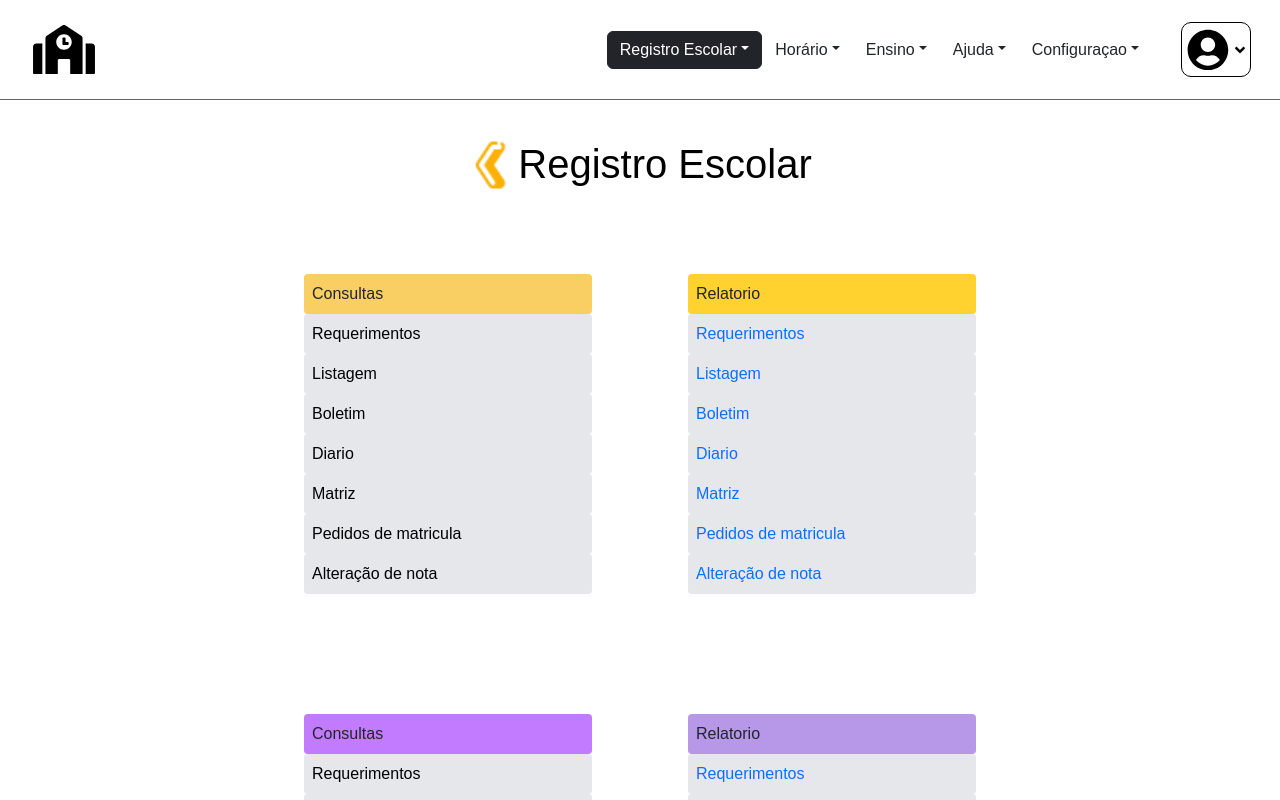
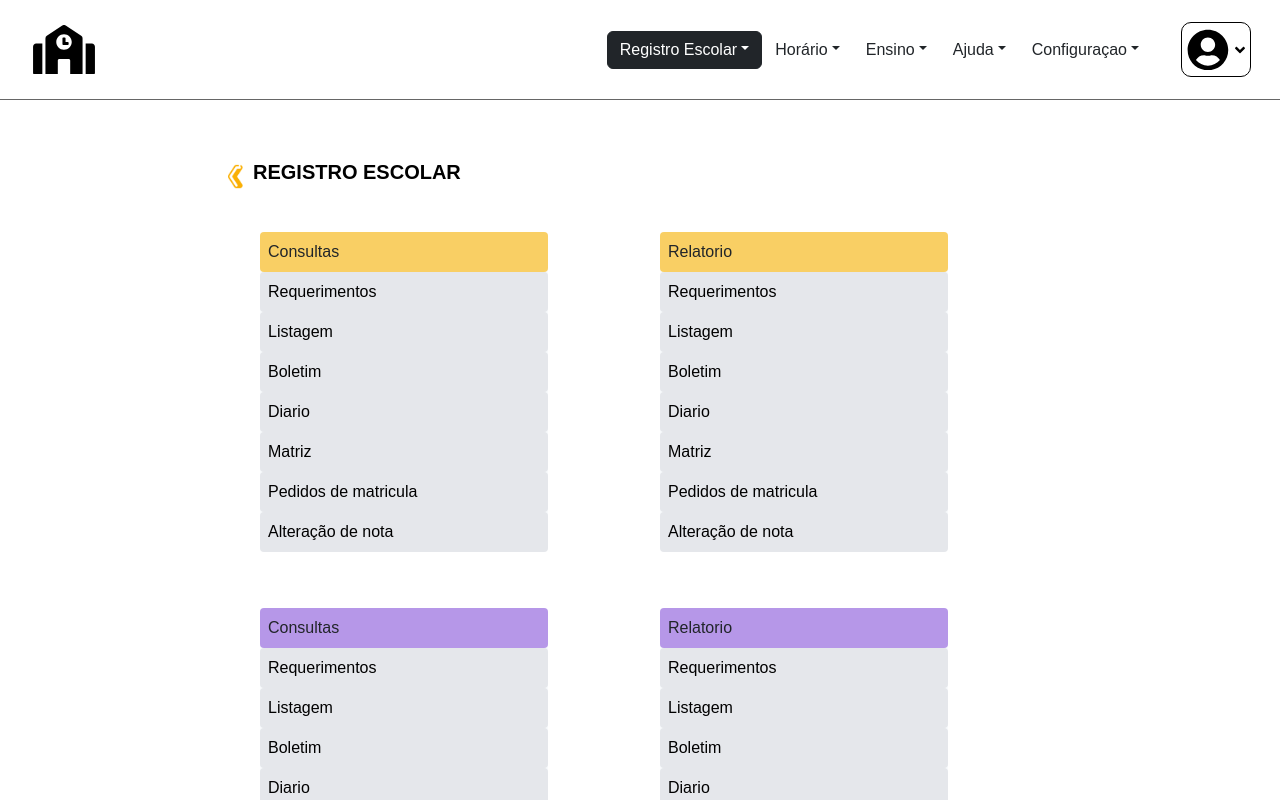
Before and after one commit to EdivanCarvalho1/registro-academico-front, a Next.js app: page /consulta_relatorio in a window 1280 px wide. Shown: the top 800 px of the page. Built offline with nearby package versions, Linux system fonts and the light colour scheme.

Commit message:
botão matricula aluno e alinhamento de de itens

```diff
--- a/src/app/consulta_relatorio/components/consulta.js
+++ b/src/app/consulta_relatorio/components/consulta.js
@@ -3,19 +3,19 @@ import React from 'react'
 
 export default function Consulta({ color }){
   return (
-    <div className=' rounded-lg bg-slate-50 m-5 w-72 h-full '>
+    <div className=' rounded-lg bg-slate-50 ml-2 mr-12 w-72 h-full '>
       <header className={`rounded-sm ${color} p-2 `}>
         Consultas
       </header>
-      <div className='flex flex-column text-black justify-items-start'>
-        <a href='#' className='bg-gray-200 w-full rounded-sm text-black text-decoration-none p-2  '>Requerimentos</a>
-        <a href='#' className='bg-gray-200 w-full rounded-sm text-black text-decoration-none p-2 '>Listagem</a>
-        <a href='#' className='bg-gray-200 w-full rounded-sm text-black text-decoration-none p-2'>Boletim</a>
-        <a href='#' className='bg-gray-200 w-full rounded-sm text-black text-decoration-none p-2 '>Diario</a>
-        <a href='#' className='bg-gray-200 w-full rounded-sm text-black text-decoration-none p-2 '>Matriz</a>
-        <a href='#' className='bg-gray-200 w-full rounded-sm text-black text-decoration-none p-2' >Pedidos de matricula</a>
-        <a href='#' className='bg-gray-200 w-full rounded-sm text-black text-decoration-none p-2 '>Alteração de nota</a>
+      <div className='flex flex-column text-black justify-items-start '>
+        <a href='#' className='bg-gray-200 w-full rounded-sm text-black text-decoration-none p-2 hover:font-bold '>Requerimentos</a>
+        <a href='#' className='bg-gray-200 w-full rounded-sm text-black text-decoration-none p-2 hover:font-bold'>Listagem</a>
+        <a href='#' className='bg-gray-200 w-full rounded-sm text-black text-decoration-none p-2 hover:font-bold'>Boletim</a>
+        <a href='#' className='bg-gray-200 w-full rounded-sm text-black text-decoration-none p-2 hover:font-bold'>Diario</a>
+        <a href='#' className='bg-gray-200 w-full rounded-sm text-black text-decoration-none p-2 hover:font-bold'>Matriz</a>
+        <a href='#' className='bg-gray-200 w-full rounded-sm text-black text-decoration-none p-2 hover:font-bold' >Pedidos de matricula</a>
+        <a href='#' className='bg-gray-200 w-full rounded-sm text-black text-decoration-none p-2 hover:font-bold'>Alteração de nota</a>
       </div>
       </div>
-  )
+      )
 }
--- a/src/app/consulta_relatorio/components/relatorio.js
+++ b/src/app/consulta_relatorio/components/relatorio.js
@@ -1,20 +1,20 @@
 import React from 'react'
 
-export default function Relatorio({ color }) {
+export default function Relatorio({color}){
   return (
-    <div className=" rounded-lg bg-slate-50 m-5 w-72 h-full ">
+    <div className=" rounded-lg bg-slate-50 ml-2  w-72 h-full ">
       <header className={`rounded-sm ${color} p-2`}>
         Relatorio
-      </header>
-      <div className="flex flex-column text-[#493159] justify-items-start ">
-        <a href='#' className='bg-gray-200 w-full rounded-sm text-[#493159] text-decoration-none p-2 '>Requerimentos</a>
-        <a href='#' className='bg-gray-200 w-full rounded-sm text-[#493159] text-decoration-none p-2 '>Listagem</a>
-        <a href='#' className='bg-gray-200 w-full rounded-sm text-[#493159] text-decoration-none p-2  '>Boletim</a>
-        <a href='#' className='bg-gray-200 w-full rounded-sm text-[#493159] text-decoration-none p-2 '>Diario</a>
-        <a href='#' className='bg-gray-200 w-full rounded-sm text-[#493159] text-decoration-none p-2 '>Matriz</a>
-        <a href='#' className='bg-gray-200 w-full rounded-sm text-[#493159] text-decoration-none p-2 '>Pedidos de matricula</a>
-        <a href='#' className='bg-gray-200 w-full rounded-sm text-[#493159] text-decoration-none p-2 '>Alteração de nota</a>
+        </header>
+      <div className="flex flex-column text-black justify-items-start ">
+        <a href='#' className='bg-gray-200 w-full rounded-sm text-black text-decoration-none p-2 hover:font-bold'>Requerimentos</a>
+        <a href='#' className='bg-gray-200 w-full rounded-sm text-black text-decoration-none p-2 hover:font-bold'>Listagem</a>
+        <a href='#' className='bg-gray-200 w-full rounded-sm text-black text-decoration-none p-2  hover:font-bold'>Boletim</a>
+        <a href='#' className='bg-gray-200 w-full rounded-sm text-black text-decoration-none p-2 hover:font-bold'>Diario</a>
+        <a href='#' className='bg-gray-200 w-full rounded-sm text-black text-decoration-none p-2 hover:font-bold'>Matriz</a>
+        <a href='#' className='bg-gray-200 w-full rounded-sm text-black text-decoration-none p-2 hover:font-bold'>Pedidos de matricula</a>
+        <a href='#' className='bg-gray-200 w-full rounded-sm text-black text-decoration-none p-2 hover:font-bold'>Alteração de nota</a>
       </div>
-    </div>
-  );
+      </div>
+      );
 }
--- a/src/app/consulta_relatorio/page.js
+++ b/src/app/consulta_relatorio/page.js
@@ -10,25 +10,41 @@ export default function Home() {
       <div className="bg-white w-full max-w-screen-xl">
         <Header />
         <div className="w-full">
-          <div className="flex justify-center items-center mt-10">
-            <h1 className="text-2xl text-black font-bold inline-flex">
-              <div>
-                <Image src="/icons8-voltar-32.png"
-                width={50}
-                height={40}
+        <div className="flex mt-14 mb-2 ml-56">
+    <div className="flex items-center ">
+
+    <button>
+      <a href='/matricula'>
+        <Image
+      src="/icons8-voltar-32.png"
+      width={25}
+      height={30}
       alt="voltar"
     />
+      </a>
+
+    </button>
   </div>
-              Registro Escolar</h1>
+    <div className='font-stretch-100% p-1'>
+      <h5 className=" text-black  "> <strong>REGISTRO ESCOLAR</strong></h5>
     </div>
-          <div className="flex flex-col m-7 justify-center items-center">
+</div>
+          <div className="flex flex-col justify-center items-center mr-20">
             <div className="inline-flex">
+              <div className='m-7'>
                 <Consulta color="bg-[#f9cf64]" />
-              <Relatorio color="bg-amber-300 " />
               </div>
-            <div className="mt-4 inline-flex">
-              <Consulta color="bg-purple-400" />
+              <div className='m-7'>
+                <Relatorio color="bg-[#f9cf64] " />
+              </div>
+            </div>
+            <div className="inline-flex">
+            <div className='m-7'>
+                <Consulta color="bg-[#b697e8]"   />
+              </div>
+              <div className='m-7'>
                 <Relatorio color="bg-[#b697e8]" />
+              </div>
             </div>
           </div>
         </div>
```
Lines whose indentation alone changed are shown as unchanged.
